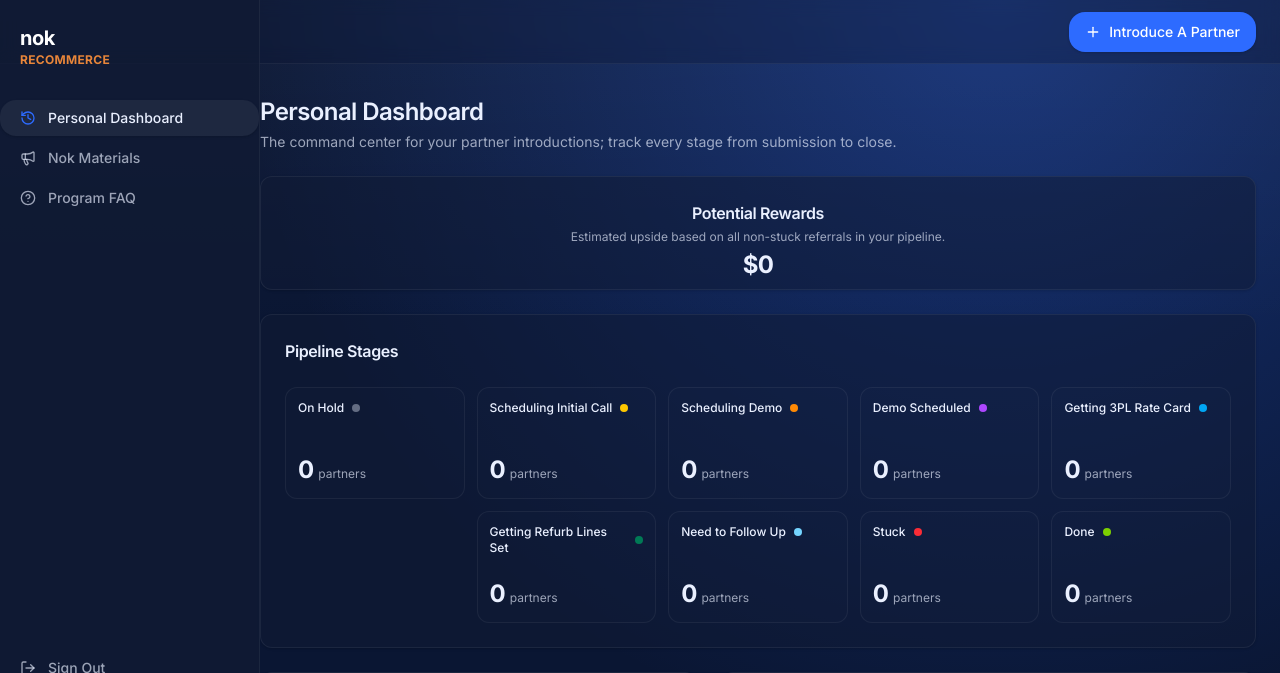
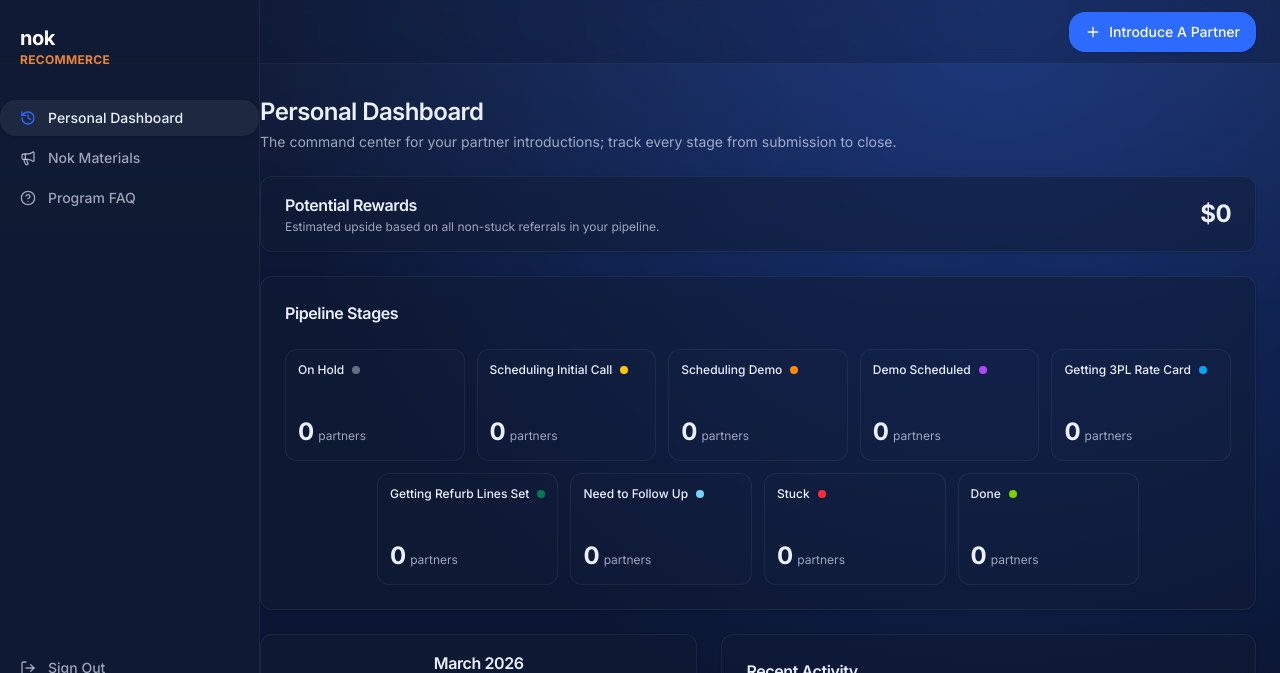
Before and after one commit to carson-am/nok-referral-program, a Next.js app: page /dashboard/referral-history in a window 1280 px wide. Shown: the top 673 px of the page. Built offline with nearby package versions, Linux system fonts and the light colour scheme; no server answers.

Commit message:
Visual change

```diff
--- a/src/app/dashboard/referral-history/page.tsx
+++ b/src/app/dashboard/referral-history/page.tsx
@@ -198,12 +198,14 @@ export default function ReferralHistoryPage() {
       </div>
 
       <Card className="bg-card/50 rounded-[0.75rem]">
-        <CardHeader className="flex flex-col items-center justify-center gap-1 pb-2 text-center">
+        <CardHeader className="flex flex-row flex-wrap items-center justify-between gap-4 py-4">
+          <div className="flex flex-col gap-0.5 text-left">
             <CardTitle className="text-base">Potential Rewards</CardTitle>
             <p className="text-xs text-muted-foreground">
               Estimated upside based on all non-stuck referrals in your pipeline.
             </p>
-          <div className="text-2xl font-bold tracking-tight">
+          </div>
+          <div className="text-2xl font-bold tracking-tight shrink-0">
             ${potentialRewards.toLocaleString()}
           </div>
         </CardHeader>
@@ -217,15 +219,15 @@ export default function ReferralHistoryPage() {
           {isLoading ? (
             <p className="text-sm text-muted-foreground">Loading your pipeline…</p>
           ) : (
+            <div className="flex flex-col gap-3">
               <div className="grid grid-cols-2 gap-3 md:grid-cols-5">
-              {STAGE_CONFIGS.map(({ key, label, colorClass }, index) => {
+                {STAGE_CONFIGS.slice(0, 5).map(({ key, label, colorClass }) => {
                   const count = pipelineCounts[key] ?? 0;
-                const isFirstOfBottomRow = index === 5;
                   return (
                     <button
                       key={key}
                       type="button"
-                    className={`flex h-28 flex-col justify-between rounded-[0.75rem] border border-border/70 bg-muted/10 p-3 text-left transition-colors hover:border-primary/60 hover:bg-muted/20 focus-visible:outline-none focus-visible:ring-2 focus-visible:ring-primary/60 ${isFirstOfBottomRow ? "md:col-start-2" : ""}`}
+                      className="flex h-28 flex-col justify-between rounded-[0.75rem] border border-border/70 bg-muted/10 p-3 text-left transition-colors hover:border-primary/60 hover:bg-muted/20 focus-visible:outline-none focus-visible:ring-2 focus-visible:ring-primary/60"
                       onClick={() => count > 0 && setStageModal(key)}
                       disabled={count === 0}
                     >
@@ -247,6 +249,39 @@ export default function ReferralHistoryPage() {
                     </button>
                   );
                 })}
+              </div>
+              <div className="flex justify-center">
+                <div className="grid grid-cols-2 gap-3 md:grid-cols-4">
+                  {STAGE_CONFIGS.slice(5, 9).map(({ key, label, colorClass }) => {
+                    const count = pipelineCounts[key] ?? 0;
+                    return (
+                      <button
+                        key={key}
+                        type="button"
+                        className="flex h-28 flex-col justify-between rounded-[0.75rem] border border-border/70 bg-muted/10 p-3 text-left transition-colors hover:border-primary/60 hover:bg-muted/20 focus-visible:outline-none focus-visible:ring-2 focus-visible:ring-primary/60"
+                        onClick={() => count > 0 && setStageModal(key)}
+                        disabled={count === 0}
+                      >
+                        <div className="flex items-center justify-between gap-2 text-xs font-medium">
+                          <span className="text-foreground">{label}</span>
+                          <span
+                            className={`inline-flex size-2 shrink-0 rounded-full ${colorClass}`}
+                            aria-hidden
+                          />
+                        </div>
+                        <div className="mt-2">
+                          <span className="text-2xl font-bold text-foreground">
+                            {count}
+                          </span>
+                          <span className="ml-1 text-xs text-muted-foreground">
+                            {count === 1 ? "partner" : "partners"}
+                          </span>
+                        </div>
+                      </button>
+                    );
+                  })}
+                </div>
+              </div>
             </div>
           )}
         </CardContent>
```
Lines whose indentation alone changed are shown as unchanged.
